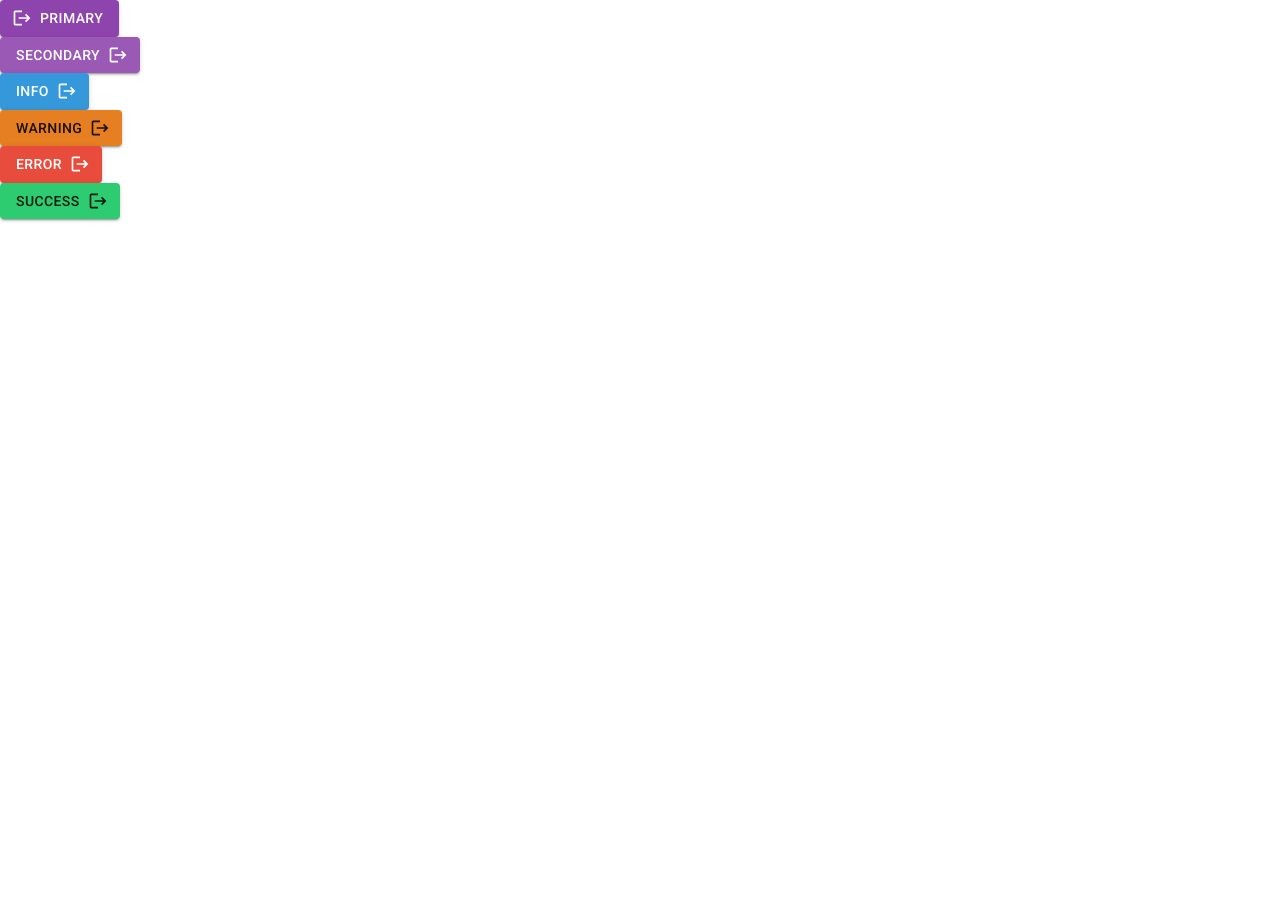
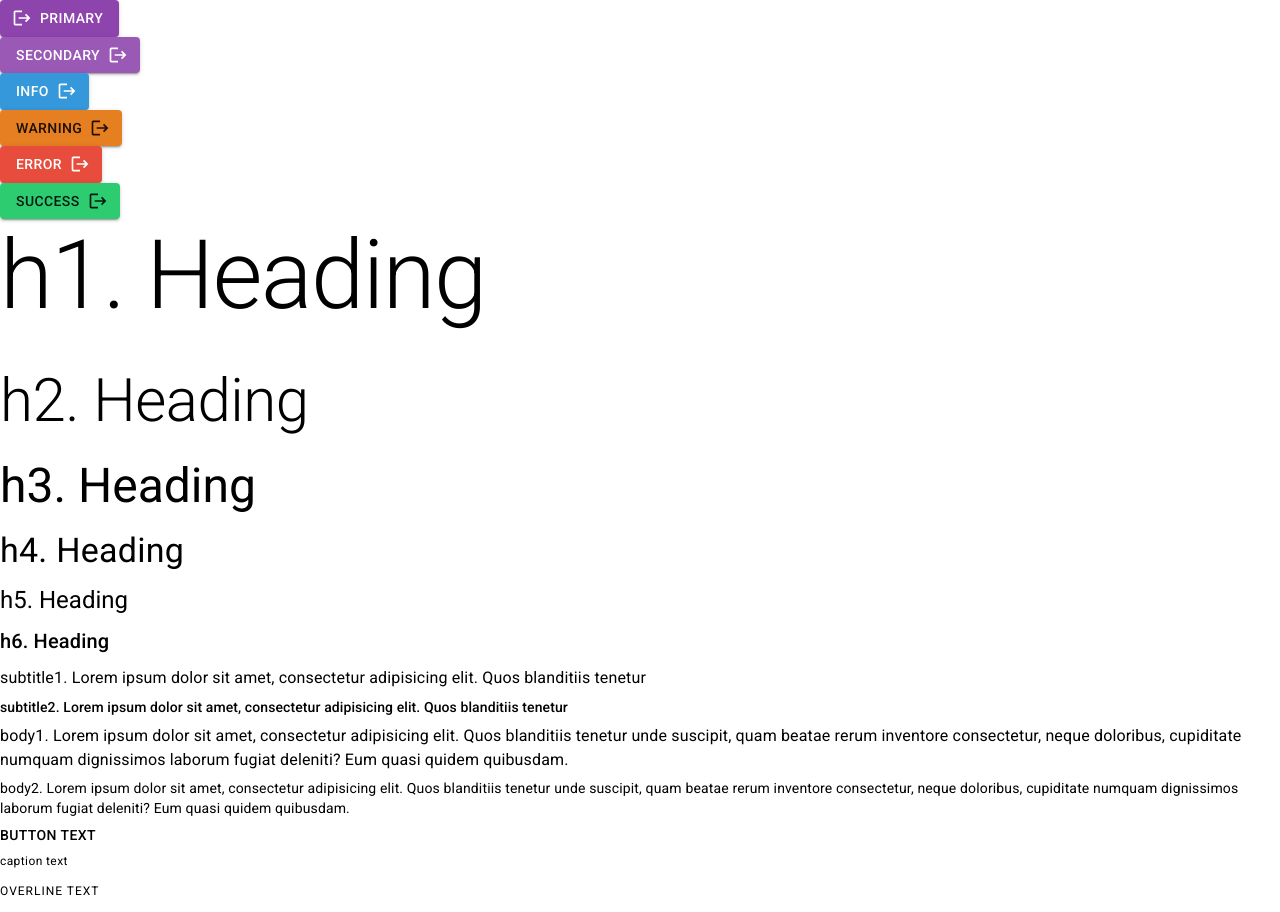
Before and after one commit to coderoadpl/frontend--material-ui--task-17, a React (Create React App) app: page / in a window 1280 px wide. Before the commit the page ends 800 px from the top, so only its background shows below. Built offline with nearby package versions, Linux system fonts and the light colour scheme.

Commit message:
`Typography` examples added

```diff
--- a/src/App.js
+++ b/src/App.js
@@ -1,6 +1,6 @@
 import React from 'react'
 
-import { Button } from '@mui/material'
+import { Button, Typography } from '@mui/material'
 
 import { Logout as LogoutIcon } from '@mui/icons-material'
 
@@ -55,6 +55,103 @@ export const App = () => {
         SUCCESS
       </Button>
       <br />
+      <Typography
+        variant={'h1'}
+        component={'div'}
+        gutterBottom={true}
+      >
+        h1. Heading
+      </Typography>
+      <Typography
+        variant={'h2'}
+        gutterBottom={true}
+        component={'div'}
+      >
+        h2. Heading
+      </Typography>
+      <Typography
+        variant={'h3'}
+        gutterBottom={true}
+        component={'div'}
+      >
+        h3. Heading
+      </Typography>
+      <Typography
+        variant={'h4'}
+        gutterBottom={true}
+        component={'div'}
+      >
+        h4. Heading
+      </Typography>
+      <Typography
+        variant={'h5'}
+        gutterBottom={true}
+        component={'div'}
+      >
+        h5. Heading
+      </Typography>
+      <Typography
+        variant={'h6'}
+        gutterBottom={true}
+        component={'div'}
+      >
+        h6. Heading
+      </Typography>
+      <Typography
+        variant={'subtitle1'}
+        gutterBottom={true}
+        component={'div'}
+      >
+        subtitle1. Lorem ipsum dolor sit amet, consectetur adipisicing elit. Quos
+        blanditiis tenetur
+      </Typography>
+      <Typography
+        variant={'subtitle2'}
+        gutterBottom={true}
+        component={'div'}
+      >
+        subtitle2. Lorem ipsum dolor sit amet, consectetur adipisicing elit. Quos
+        blanditiis tenetur
+      </Typography>
+      <Typography
+        variant={'body1'}
+        gutterBottom={true}
+      >
+        body1. Lorem ipsum dolor sit amet, consectetur adipisicing elit. Quos
+        blanditiis tenetur unde suscipit, quam beatae rerum inventore consectetur,
+        neque doloribus, cupiditate numquam dignissimos laborum fugiat deleniti? Eum
+        quasi quidem quibusdam.
+      </Typography>
+      <Typography
+        variant={'body2'}
+        gutterBottom={true}
+      >
+        body2. Lorem ipsum dolor sit amet, consectetur adipisicing elit. Quos
+        blanditiis tenetur unde suscipit, quam beatae rerum inventore consectetur,
+        neque doloribus, cupiditate numquam dignissimos laborum fugiat deleniti? Eum
+        quasi quidem quibusdam.
+      </Typography>
+      <Typography
+        variant={'button'}
+        display={'block'}
+        gutterBottom={true}
+      >
+        button text
+      </Typography>
+      <Typography
+        variant={'caption'}
+        display={'block'}
+        gutterBottom={true}
+      >
+        caption text
+      </Typography>
+      <Typography
+        variant={'overline'}
+        display={'block'}
+        gutterBottom={true}
+      >
+        overline text
+      </Typography>
     </div>
   )
 }
```
